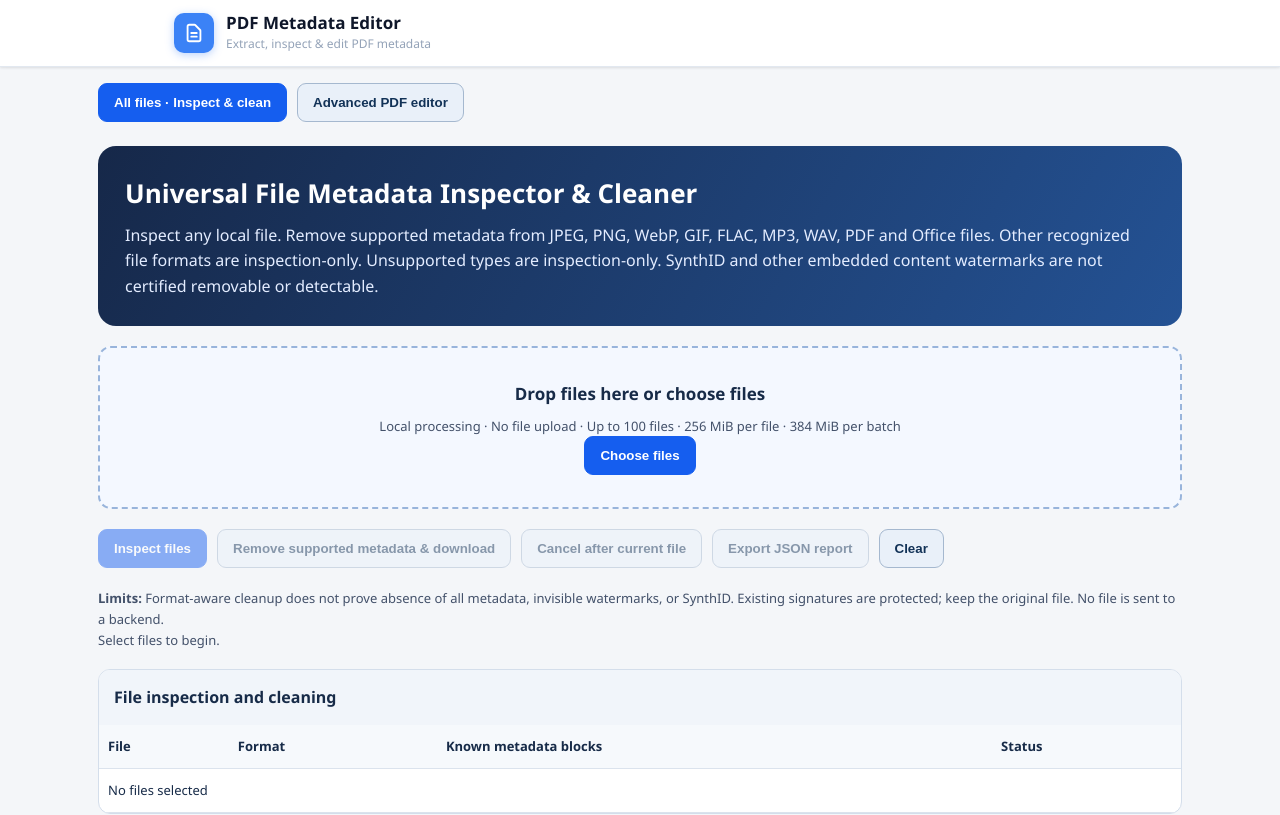
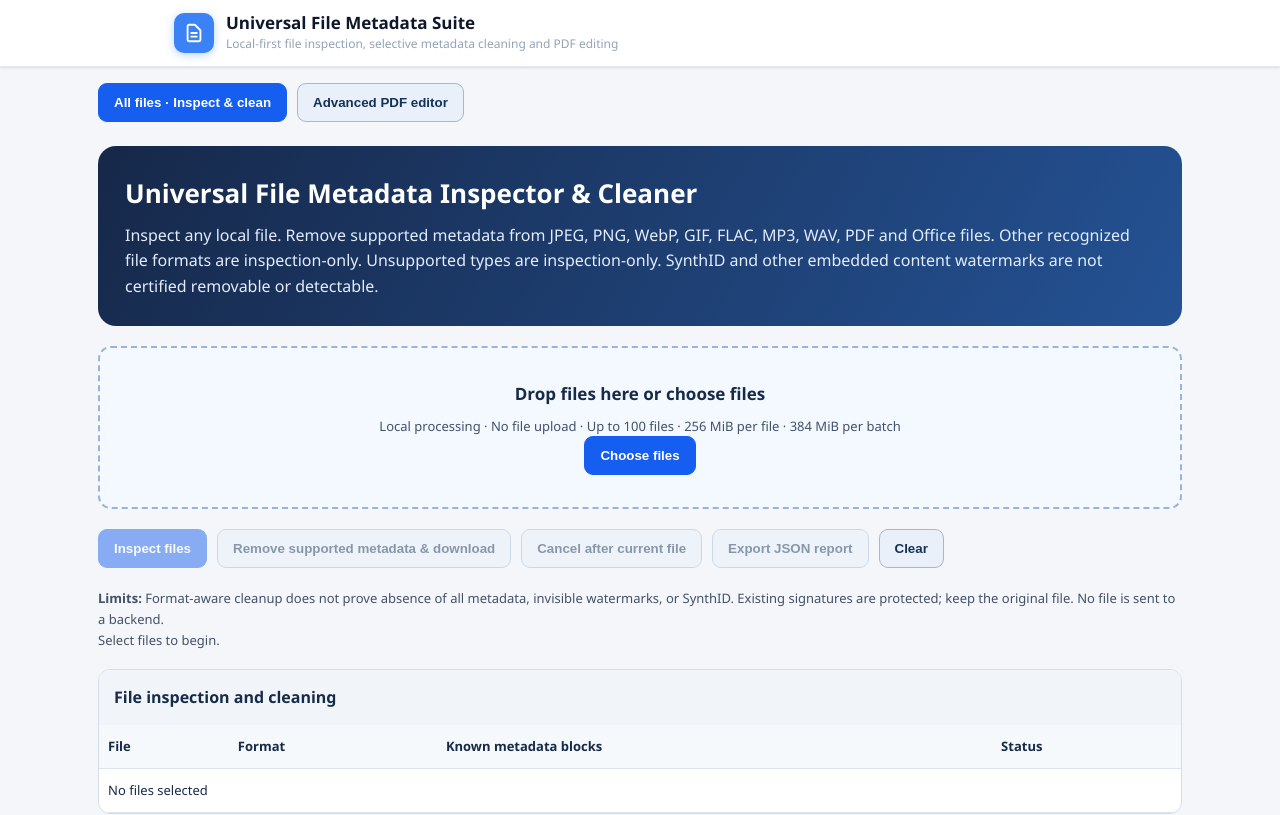
Before and after one commit to DNG0101/pdf-meta-editor, a website: page index.html in a window 1280 px wide. Shown: the top 815 px of the page. Drawn offline with nearby package versions, Linux system fonts and the light colour scheme; a script that the page names is missing.

Commit message:
feat: load bounded ZIP preflight and extra formats ahead of metadata engine

```diff
--- a/index.html
+++ b/index.html
@@ -3,7 +3,7 @@
 <head>
   <meta charset="UTF-8" />
   <meta name="viewport" content="width=device-width, initial-scale=1.0" />
-  <title>PDF Metadata Editor</title>
+  <title>Universal File Metadata Inspector & Cleaner</title>
   <link rel="stylesheet" href="style.css" />
 </head>
 <body>
@@ -17,8 +17,8 @@
         </svg>
       </div>
       <div class="logo-text">
-        <h1>PDF Metadata Editor</h1>
-        <p>Extract, inspect &amp; edit PDF metadata</p>
+        <h1>Universal File Metadata Suite</h1>
+        <p>Local-first file inspection, selective metadata cleaning and PDF editing</p>
       </div>
     </div>
     <div class="header-actions" id="header-actions" style="display:none;">
@@ -149,6 +149,8 @@
 <script src="https://cdnjs.cloudflare.com/ajax/libs/pdf.js/3.11.174/pdf.min.js"></script>
 <script src="app.js"></script>
 <script src="https://cdn.jsdelivr.net/npm/jszip@3.10.1/dist/jszip.min.js"></script>
+<script src="zip-guard.js"></script>
+<script src="formats-extra.js"></script>
 <script src="universal-engine.js"></script>
 <script src="universal-ui.js"></script>
 
```
